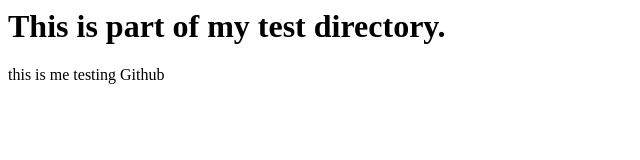
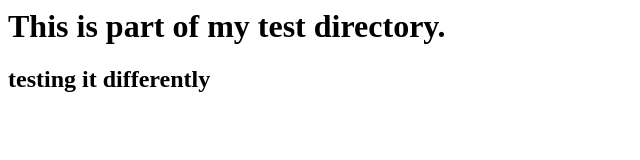
Before and after one commit to kaelim/Web-Design, a plain HTML site: page textDirectory/index.html in a window 1280 px wide. Shown: the whole page, without its empty margins (0-640 px from the left). Drawn offline with Linux system fonts and the light colour scheme.

Commit message:
Update index.html

```diff
--- a/textDirectory/index.html
+++ b/textDirectory/index.html
@@ -6,8 +6,8 @@
     <h1>
         This is part of my test directory.
     </h1>
-    <p>
-        this is me testing Github
-    </p>
+    <h2>
+    testing it differently
+    </h2>
 </body>
 </html>
```
